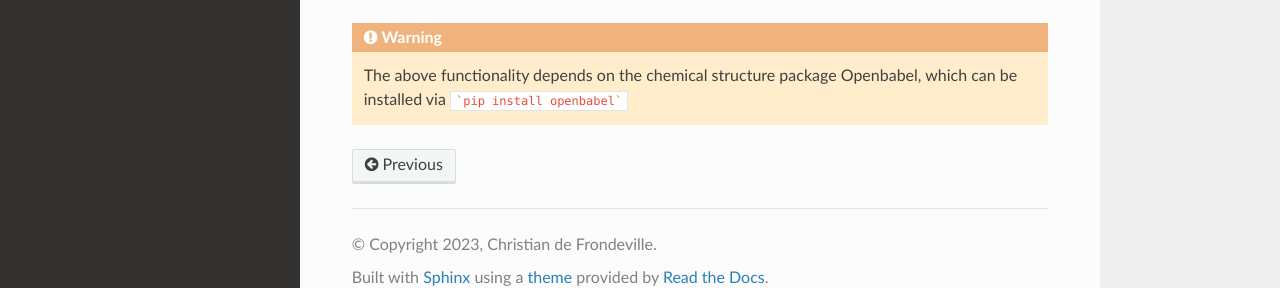
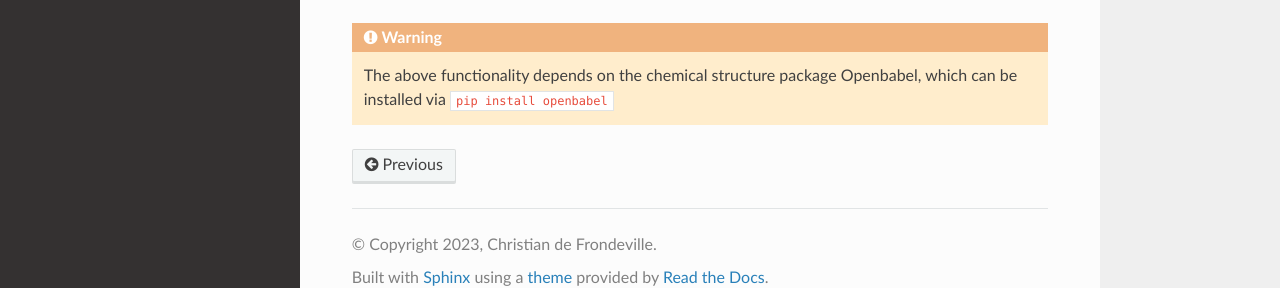
Before and after one commit to tiger1deF/proteinTools, a Sphinx documentation site: the page built from docs/source/documentation.rst, in a window 1280 px wide and 900 px high, scrolled down 3984 px. Shown: the part 586-874 px from the top of the window. Built offline with Sphinx 7.4.7 and the Read the Docs theme 2.0.0, drawn with Linux system fonts in a browser that asks for light colours.

````diff
--- a/docs/source/documentation.rst
+++ b/docs/source/documentation.rst
@@ -188,4 +188,4 @@ Ligand files can also be instantiated separate of the protein. Simply generate t
 
 .. warning::
 
-   The above functionality depends on the chemical structure package Openbabel, which can be installed via ```pip install openbabel```
+   The above functionality depends on the chemical structure package Openbabel, which can be installed via ``pip install openbabel``
````
